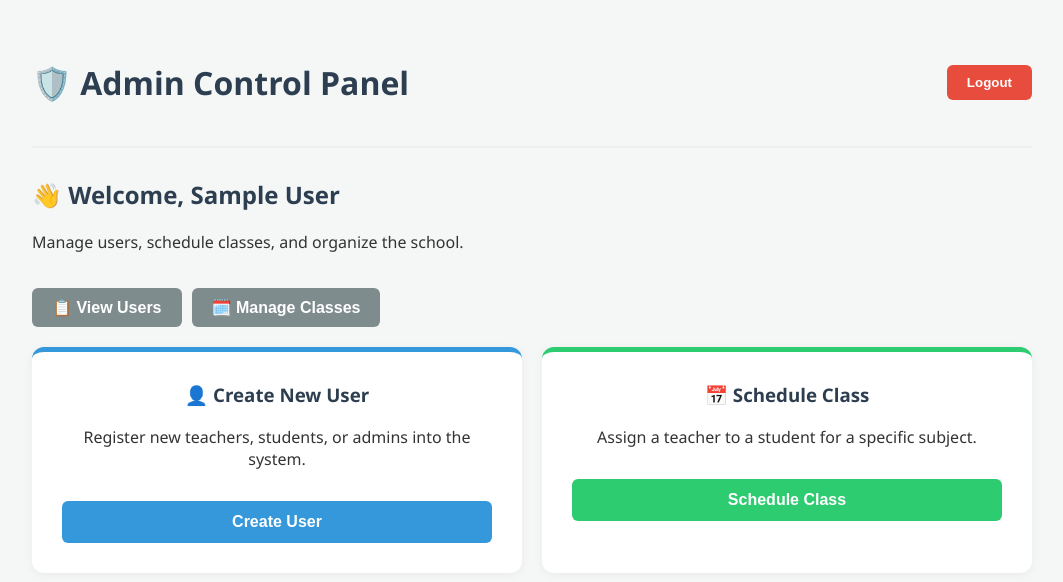
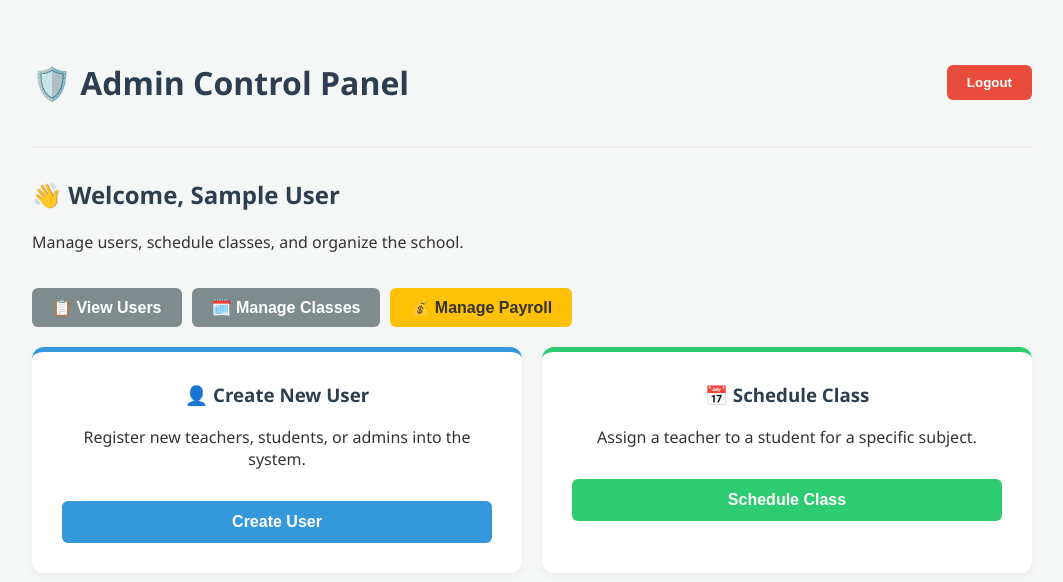
Before and after one commit to Learnwithayman/lms-project, a React (Create React App) app in the folder client/: page /admin in a window 1280 px wide. Shown: the top 582 px of the page, without its empty margins (108-1171 px from the left). Built offline with nearby package versions, Linux system fonts and the light colour scheme; sample sign-in values are in the browser's storage.

Commit message:
Added Manage Payroll button to Admin Dashboard

```diff
--- a/client/src/pages/AdminDashboard.js
+++ b/client/src/pages/AdminDashboard.js
@@ -41,12 +41,16 @@ function AdminDashboard() {
       <p>Manage users, schedule classes, and organize the school.</p>
 
       {/* Quick Actions */}
-      <div style={{ marginTop: '20px', display: 'flex', gap: '10px' }}>
+      <div style={{ marginTop: '20px', display: 'flex', gap: '10px', flexWrap: 'wrap' }}>
         <button onClick={() => navigate('/users')} className="action-btn btn-grey" style={{width: 'auto', padding: '10px 20px'}}>
           📋 View Users
         </button>
         <button onClick={() => navigate('/all-classes')} className="action-btn btn-grey" style={{width: 'auto', padding: '10px 20px'}}>
           🗓️ Manage Classes
+        </button>
+        {/* NEW PAYROLL BUTTON */}
+        <button onClick={() => navigate('/admin-payroll')} className="action-btn btn-grey" style={{width: 'auto', padding: '10px 20px', backgroundColor: '#ffc107', color: '#333', fontWeight: 'bold', border: 'none'}}>
+          💰 Manage Payroll
         </button>
       </div>
 
```
